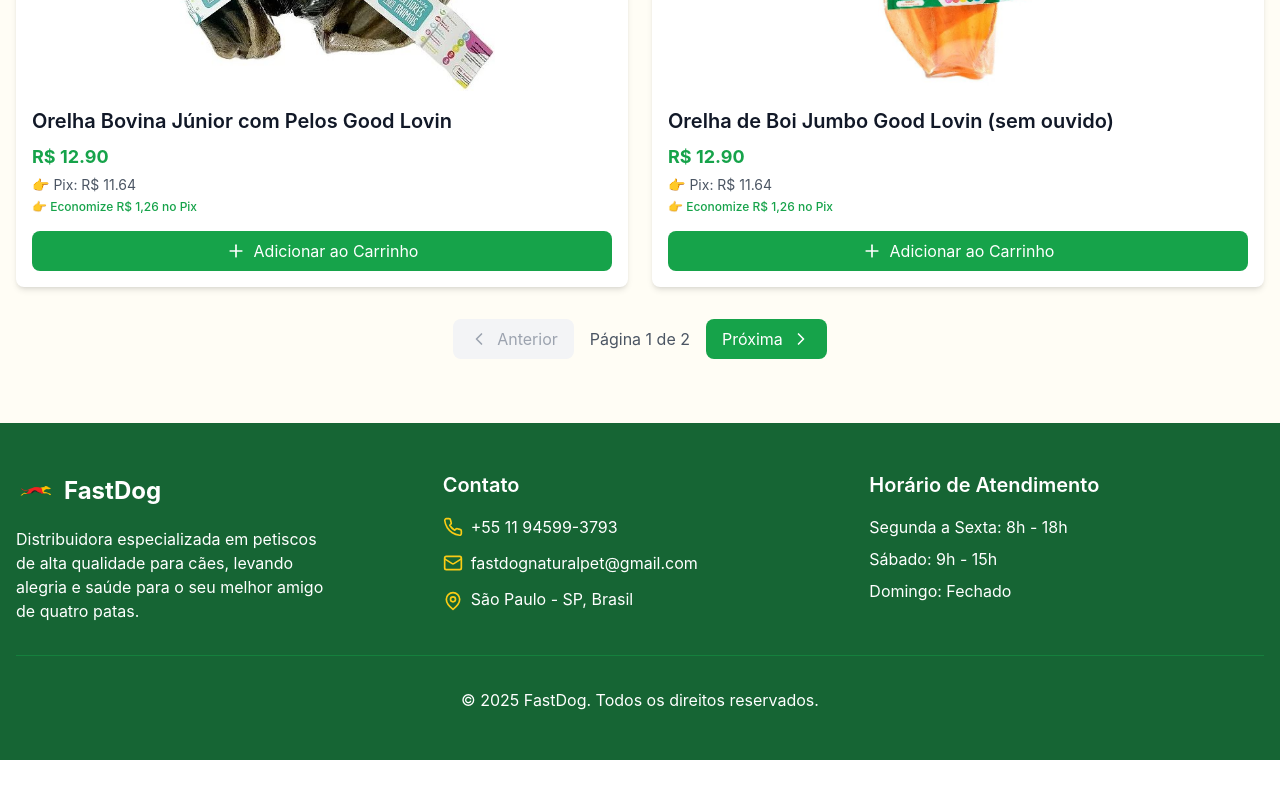
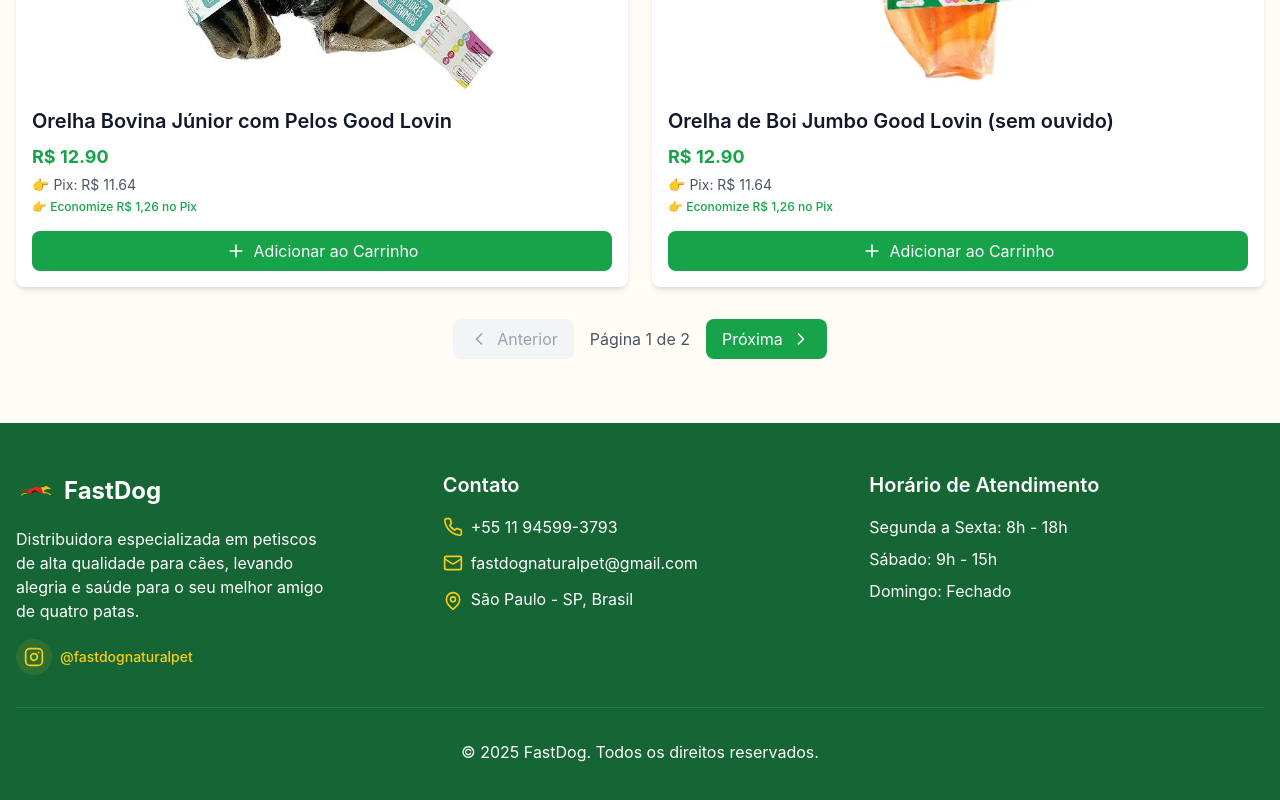
Before and after one commit to KevinFacanha/FastDogSite, a React (Vite) app: page /chewers in a window 1280 px wide. Shown: the part 1327-2127 px from the top of the page. Before the commit the page ends 2087 px from the top, so only its background shows below. Built offline with nearby package versions, Linux system fonts and the light colour scheme.

Commit message:
Adicionar ícone do Instagram no rodapé

```diff
--- a/src/components/FooterSection.tsx
+++ b/src/components/FooterSection.tsx
@@ -1,5 +1,5 @@
 import React from 'react';
-import { Dog, Mail, Phone, MapPin } from 'lucide-react';
+import { Dog, Mail, Phone, MapPin, Instagram } from 'lucide-react';
 
 const FooterSection: React.FC = () => {
   return (
@@ -11,10 +11,26 @@
             <img src="/catalogs/fastdog-logo2.png" alt="FastDog Logo" className="h-10 w-10" />
             <span className="text-2xl font-bold">FastDog</span>
             </div>
-            <p className="max-w-xs">
+            <p className="max-w-xs mb-4">
               Distribuidora especializada em petiscos de alta qualidade para cães,
               levando alegria e saúde para o seu melhor amigo de quatro patas.
             </p>
+
+            {/* Instagram Link */}
+            <div className="flex items-center space-x-2">
+              <a
+                href="https://www.instagram.com/fastdognaturalpet/?next=%2F"
+                target="_blank"
+                rel="noopener noreferrer"
+                className="flex items-center space-x-2 text-yellow-400 hover:text-yellow-300 transition-colors duration-200 group"
+                aria-label="Siga-nos no Instagram"
+              >
+                <div className="p-2 rounded-full bg-yellow-400/10 group-hover:bg-yellow-400/20 transition-colors duration-200">
+                  <Instagram className="h-5 w-5" />
+                </div>
+                <span className="text-sm font-medium">@fastdognaturalpet</span>
+              </a>
+            </div>
           </div>
 
           <div>
```
